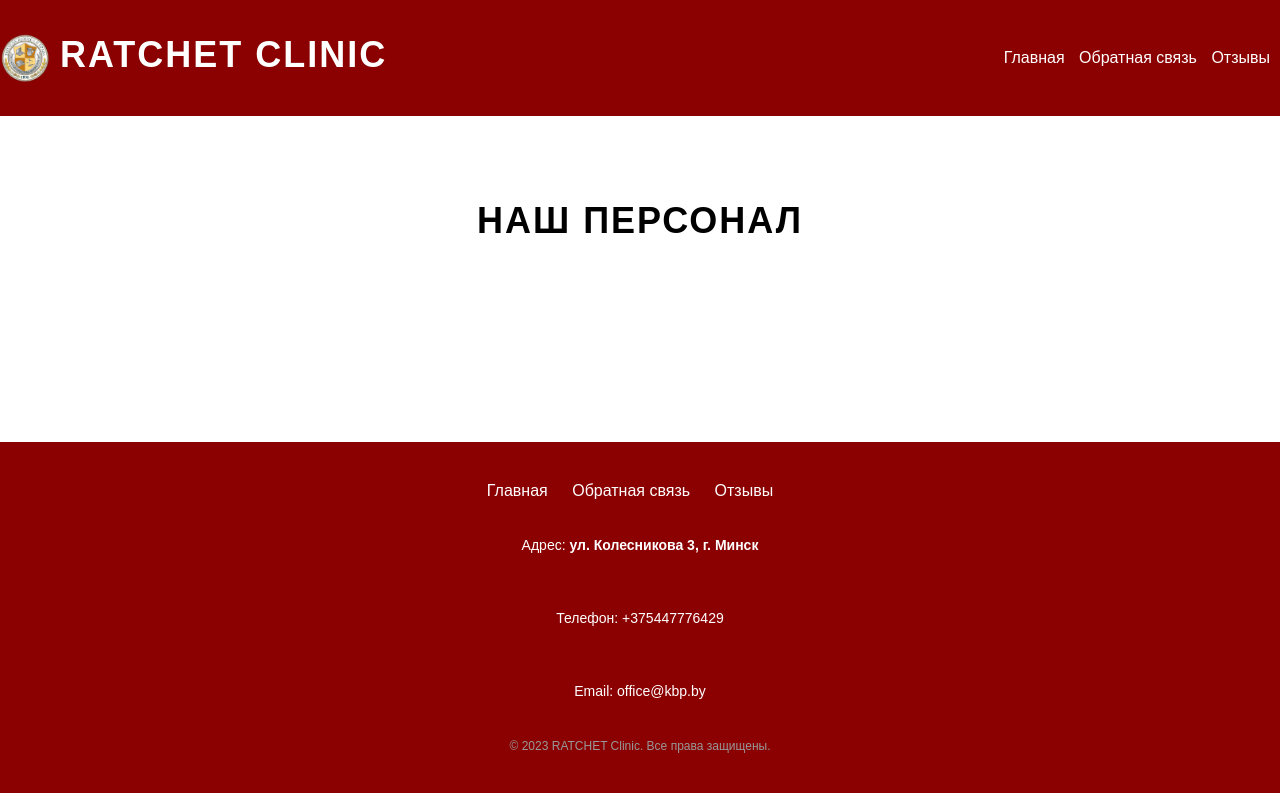
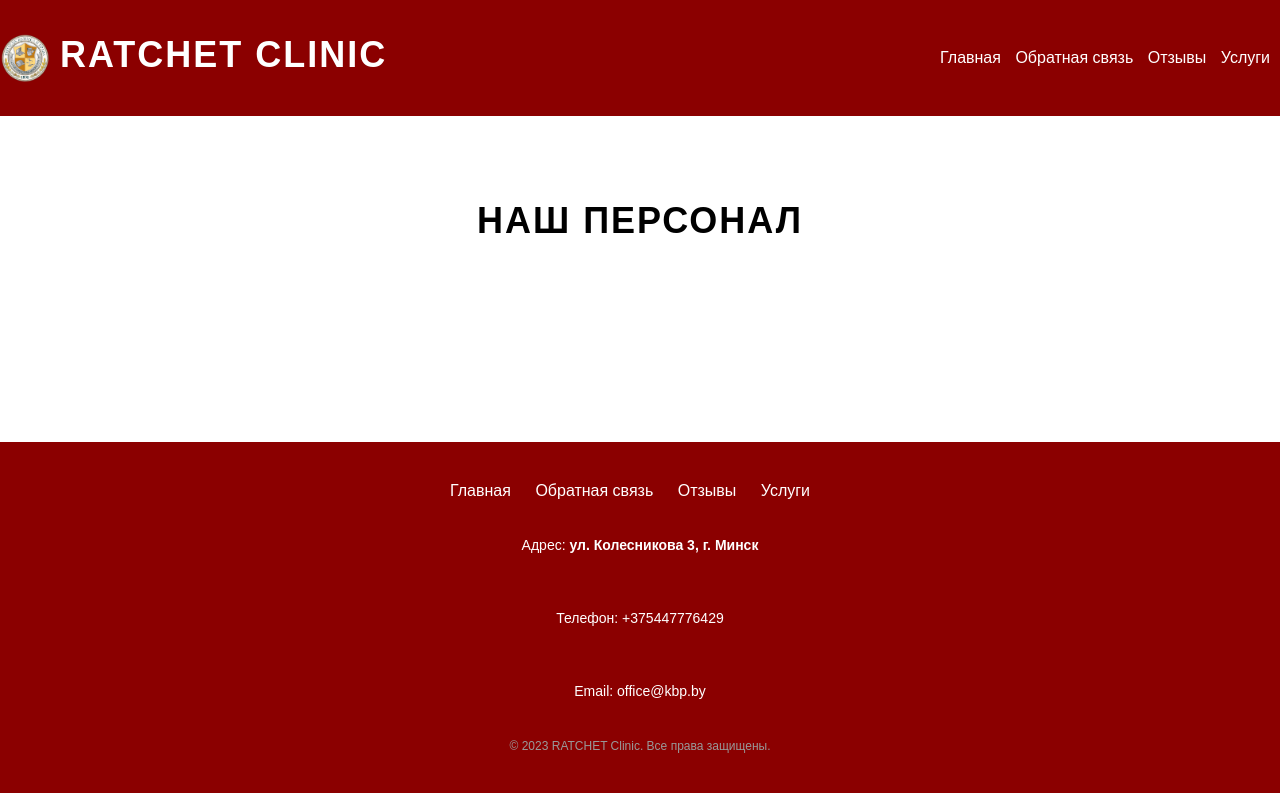
Before and after one commit to xtc-mf/RatchetClinic, a Django app: page /doctors/ in a window 1280 px wide. Run offline with Django 4.2, Linux system fonts and the light colour scheme; data that the repository does not hold is empty.

Commit message:
finished with doctors page

```diff
--- a/templates/doctors.html
+++ b/templates/doctors.html
@@ -19,6 +19,7 @@
         <li><a href="{% url 'index' %}">Главная</a></li>
         <li><a href="{% url 'feedback' %}">Обратная связь</a></li>
         <li><a href="{% url 'review' %}">Отзывы</a></li>
+        <li><a href="{% url 'services' %}">Услуги</a></li>
       </ul>
     </nav>
   </header>
@@ -45,6 +46,7 @@
         <li><a href="{% url 'index' %}">Главная</a></li>
         <li><a href="{% url 'feedback' %}">Обратная связь</a></li>
         <li><a href="{% url 'review' %}">Отзывы</a></li>
+        <li><a href="{% url 'services' %}">Услуги</a></li>
       </ul>
     </div>
     <div class="footer-contacts">
```
